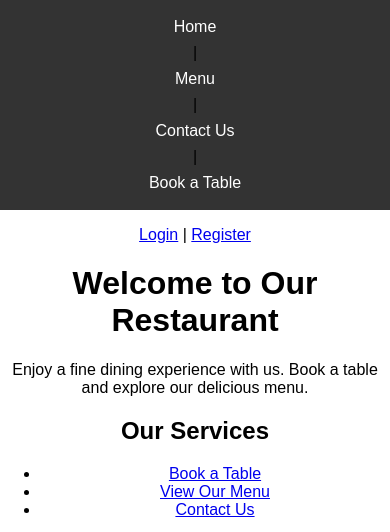
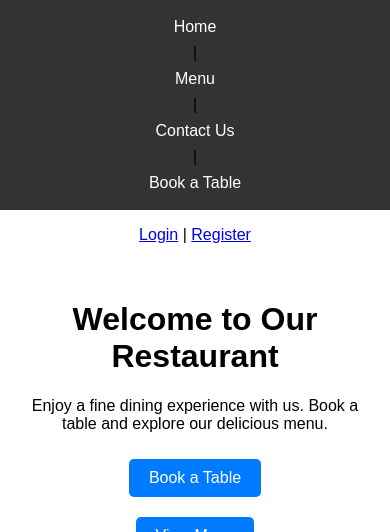
Before and after one commit to Nickflanagn24/searsteaks, a Django app: page / in a window 390 px wide; the page is wider, and only the part inside the window is pictured. Shown: the top 532 px of that part. Run offline with Django 5.2, Linux system fonts and the light colour scheme.

Commit message:
Updated home page layout with responsive styles

```diff
--- a/bookings/static/css/style.css
+++ b/bookings/static/css/style.css
@@ -51,6 +51,35 @@ nav a:hover {
     cursor: not-allowed;
 }
 
+/* Buttons */
+.btn {
+    display: inline-block;
+    padding: 10px 20px;
+    background-color: #007bff;
+    color: white;
+    text-decoration: none;
+    border-radius: 5px;
+    margin: 10px;
+}
+.btn:hover {
+    background-color: #0056b3;
+}
+
+/* Responsive Image */
+.responsive-image {
+    max-width: 100%;
+    height: auto;
+}
+
+/* Responsive Buttons */
+@media (max-width: 768px) {
+    .responsive-buttons {
+        display: flex;
+        flex-direction: column;
+        align-items: center;
+    }
+}
+
 /* Responsive Design */
 @media (max-width: 768px) {
     .table {
--- a/bookings/templates/bookings/index.html
+++ b/bookings/templates/bookings/index.html
@@ -1,14 +1,15 @@
 {% extends "bookings/base.html" %}
 {% block content %}
-<h1>Welcome to Our Restaurant</h1>
-<p>Enjoy a fine dining experience with us. Book a table and explore our delicious menu.</p>
+<div class="container">
+    <h1>Welcome to Our Restaurant</h1>
+    <p>Enjoy a fine dining experience with us. Book a table and explore our delicious menu.</p>
 
-<h2>Our Services</h2>
-<ul>
-    <li><a href="{% url 'floor_plan' %}">Book a Table</a></li>
-    <li><a href="{% url 'menu' %}">View Our Menu</a></li>
-    <li><a href="{% url 'contact' %}">Contact Us</a></li>
-</ul>
+    <div class="responsive-buttons">
+        <a href="{% url 'floor_plan' %}" class="btn">Book a Table</a>
+        <a href="{% url 'menu' %}" class="btn">View Menu</a>
+        <a href="{% url 'contact' %}" class="btn">Contact Us</a>
+    </div>
 
-<img src="https://source.unsplash.com/800x400/?restaurant,food" alt="Restaurant Image">
+    <img src="https://source.unsplash.com/800x400/?restaurant,food" class="responsive-image" alt="Restaurant">
+</div>
 {% endblock %}
```
